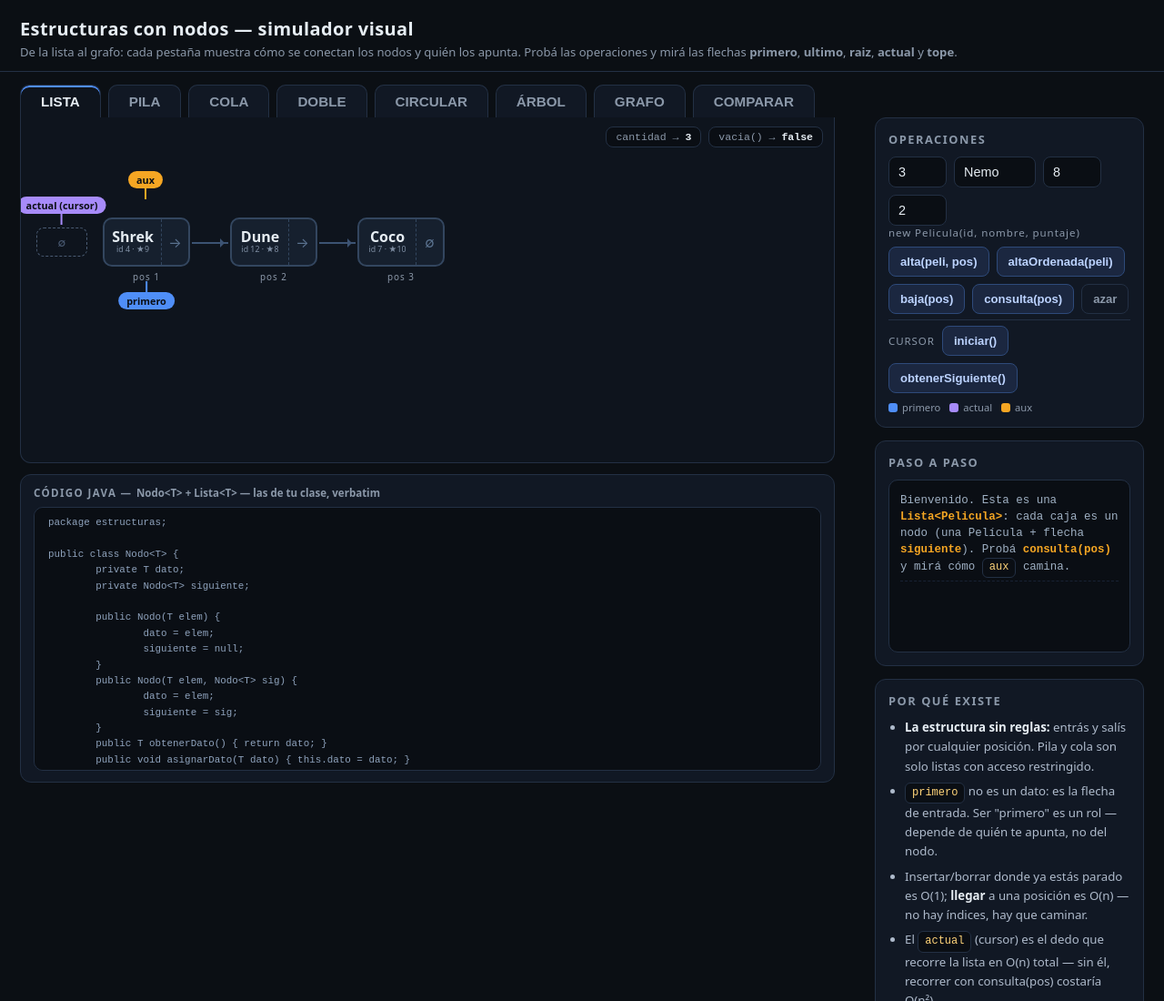
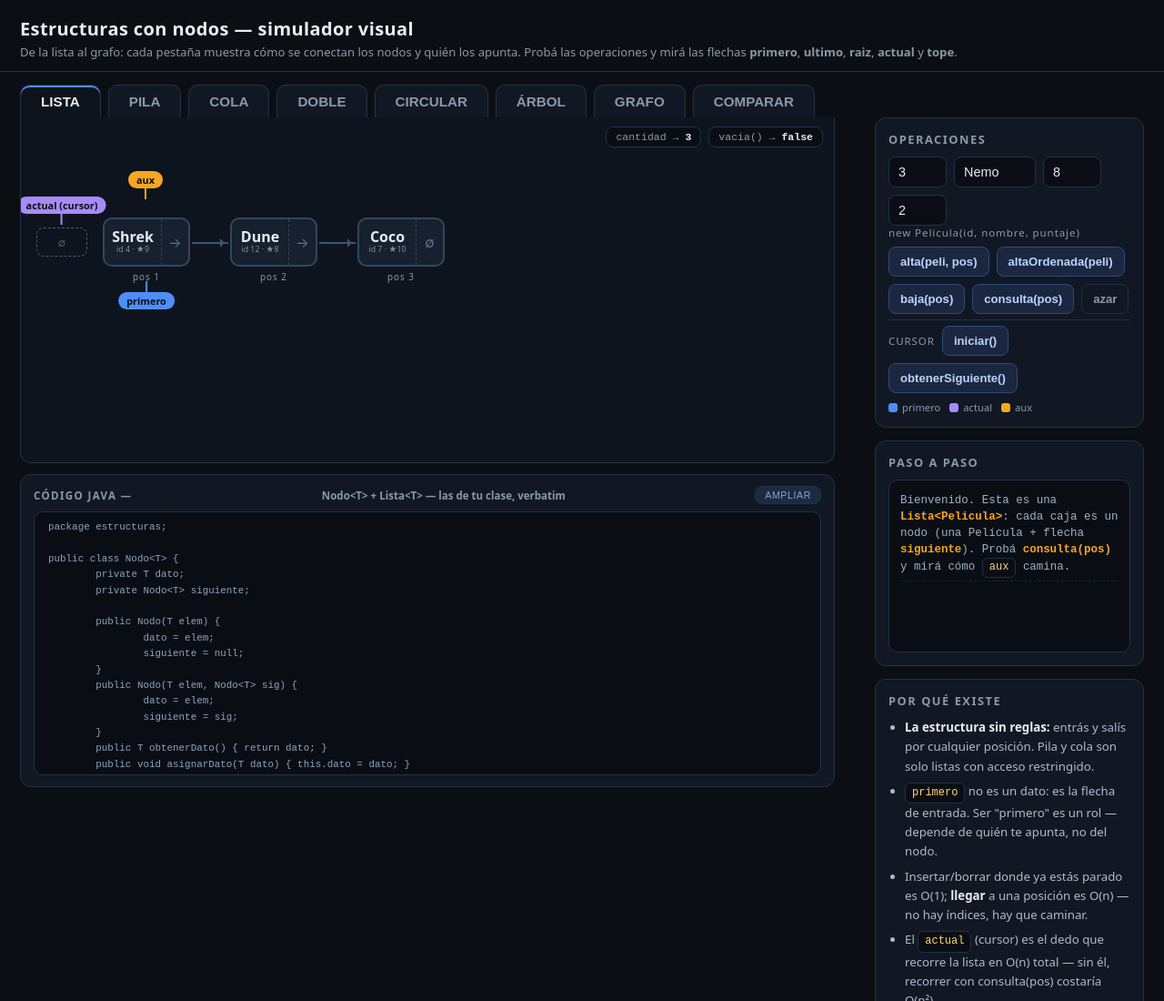
Before and after one commit to jponcee-stack/tdasXDevin, a plain HTML site: page index.html in a window 1280 px wide. Shown: the top 1100 px of the page at 91% size. Drawn offline with Linux system fonts and the light colour scheme.

Commit message:
Panel de código: botón ampliar/reducir para ocupar todo el alto disponible
Co-Authored-By: Devin AI <158243242+devin-ai-integration[bot]@users.noreply.github.com>

```diff
--- a/index.html
+++ b/index.html
@@ -156,6 +156,11 @@
 .cl.op-alta,.cl.op-baja,.cl.op-consulta,.cl.op-cursor,.cl.op-altaord{transition:background .3s,border-color .3s}
 .cl.on{background:#1a2b45;border-left-color:var(--aux);color:#e6edf3}
 .cl.cm{color:#4a5b73}
+.codepanel h2{display:flex;align-items:center;justify-content:space-between}
+#codetoggle{background:#1a2b45;border:1px solid var(--line);color:#8fa3bd;border-radius:8px;
+            font-size:.66rem;padding:3px 10px;cursor:pointer;letter-spacing:.06em;text-transform:uppercase}
+#codetoggle:hover{color:#e6edf3;border-color:var(--aux)}
+.codepanel.big .code{max-height:calc(100vh - 260px)}
 </style>
 </head>
 <body>
@@ -182,7 +187,8 @@
       <div id="stage"></div>
     </section>
     <div class="codepanel">
-      <h2>Código Java — <span id="codetitle"></span></h2>
+      <h2>Código Java — <span id="codetitle"></span>
+        <button id="codetoggle" onclick="toggleCode()">ampliar</button></h2>
       <pre class="code" id="codeview"></pre>
     </div>
   </div>
@@ -1668,6 +1674,12 @@ function buildCode(){
 		const cm = /^\s*\/\//.test(line) ? " cm" : "";
 		return `<div class="cl${cm}" data-op="${cur}">${esc(line) || " "}</div>`;
 	}).join("");
+}
+
+function toggleCode(){
+	const p = document.querySelector(".codepanel"), b = document.getElementById("codetoggle");
+	const big = p.classList.toggle("big");
+	b.textContent = big ? "reducir" : "ampliar";
 }
 
 function codeHL(op){
```
